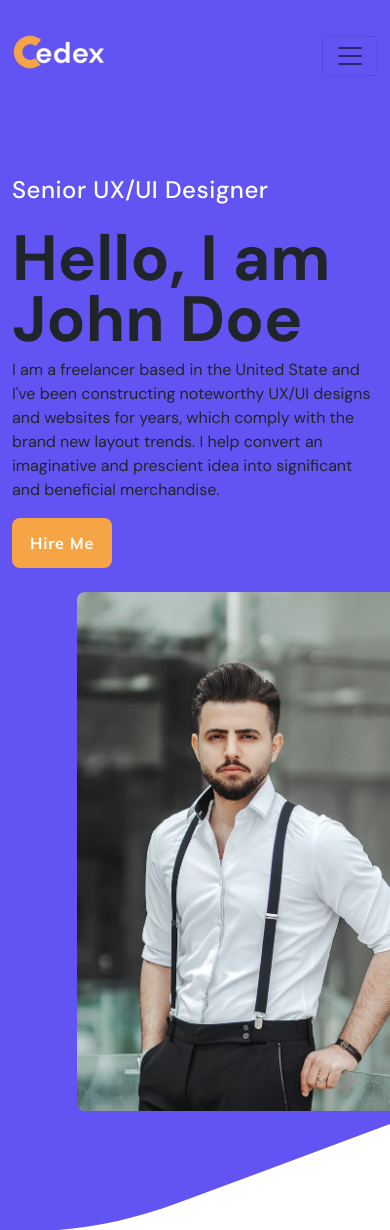
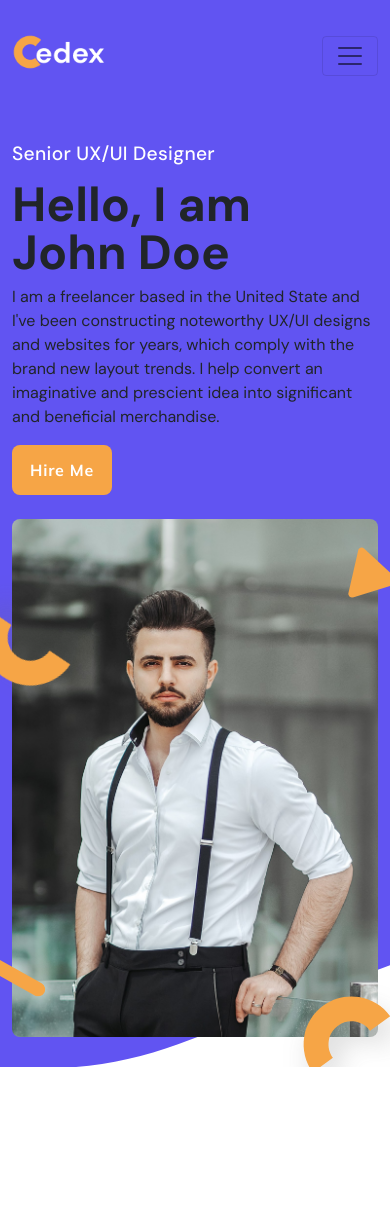
Before and after one commit to firasel/cedex, a Next.js app: page / in a window 390 px wide. After the commit the page ends 1067 px from the top, so only its background shows below. Built offline with nearby package versions, Linux system fonts and the light colour scheme.

Commit message:
hero section responsive done

```diff
--- a/components/Home/Header/Header.module.scss
+++ b/components/Home/Header/Header.module.scss
@@ -3,4 +3,5 @@
   background-repeat: no-repeat;
   background-size: cover;
   background-position: bottom;
+  overflow: hidden;
 }
--- a/components/Home/Hero/Hero.js
+++ b/components/Home/Hero/Hero.js
@@ -1,14 +1,18 @@
 import Image from "next/image";
 import React from "react";
 import { Button, Col, Row } from "react-bootstrap";
+import Ellipse from "../../../assets/images/Hero/Ellipse1.svg";
+import Polygon from "../../../assets/images/Hero/Polygon1.svg";
 import ProfileImg from "../../../assets/images/Hero/profile01.jpg";
+import Rectangle from "../../../assets/images/Hero/Rectangle.svg";
 import style from "./Hero.module.scss";
 
 const Hero = () => {
   return (
-    <div className={`container overflow-hidden ${style.heroSection}`}>
-      <Row className=" heroContainer">
-        <Col md={5} className="d-flex align-items-center">
+    <div className={`container sectionStyle ${style.heroSection}`}>
+      <Row className="heroContainer m-0 p-0">
+        <Col md={6} lg={5} className="d-flex align-items-center">
+          {/* Hero details start */}
           <div className="heroDetails">
             <h5>Senior UX/UI Designer</h5>
             <h2>
@@ -16,7 +20,7 @@ const Hero = () => {
               John Doe
             </h2>
             <p>
-              I am a freelancer based in the United State and I've been
+              I am a freelancer based in the United State and I&apos;ve been
               constructing noteworthy UX/UI designs and websites for years,
               which comply with the brand new layout trends. I help convert an
               imaginative and prescient idea into significant and beneficial
@@ -24,10 +28,29 @@ const Hero = () => {
             </p>
             <Button>Hire Me</Button>
           </div>
+          {/* Hero details end */}
         </Col>
-        <Col md={4} className="d-flex align-items-center offset-2">
+        <Col md={6} lg={4} className="d-flex align-items-center offset-lg-2">
           <div className="heroImage">
-            <Image src={ProfileImg} alt="hero image" />
+            {/* Hero profile image */}
+            <Image layout="responsive" src={ProfileImg} alt="hero image" />
+            {/*  */}
+            {/* Image background style start*/}
+            <div>
+              <div className="circle1">
+                <Image src={Ellipse} alt="ellipse" />
+              </div>
+              <div className="circle2">
+                <Image src={Ellipse} alt="ellipse" />
+              </div>
+              <div className="rectangle">
+                <Image src={Rectangle} alt="ellipse" />
+              </div>
+              <div className="polygon">
+                <Image src={Polygon} alt="ellipse" />
+              </div>
+            </div>
+            {/* Image background style end*/}
           </div>
         </Col>
       </Row>
--- a/components/Home/Hero/Hero.module.scss
+++ b/components/Home/Hero/Hero.module.scss
@@ -40,10 +40,93 @@
     }
   }
   .heroImage {
-    overflow: hidden;
+    width: 100%;
+    height: 100%;
+    position: relative;
     img {
       border-radius: 8px;
       border: 0;
     }
+    .circle1 {
+      position: absolute !important;
+      top: 1rem;
+      left: calc(100vw - 106vw);
+      transform: scale(0.8) rotate(-110deg);
+    }
+    .circle2 {
+      position: absolute !important;
+      bottom: -6.2rem;
+      right: -7.5vw;
+      transform: scale(0.8);
+    }
+    .rectangle {
+      position: absolute !important;
+      bottom: 3vh;
+      left: -2.5vw;
+      transform: scale(0.8);
+    }
+    .polygon {
+      position: absolute !important;
+      top: 1rem;
+      right: -2vw;
+      transform: scale(0.8);
+    }
+  }
+  @media screen and (max-width: 767px) {
+    .heroContainer {
+      padding-top: 1rem;
+      padding-bottom: 2rem;
+    }
+    .heroDetails {
+      h5,
+      h2,
+      p {
+        margin: 0 0 1rem 0;
+        letter-spacing: 0.3px;
+      }
+      h5 {
+        font-size: 1.2rem;
+      }
+      h2 {
+        font-size: 3rem;
+        line-height: 3rem;
+        letter-spacing: 0;
+      }
+    }
+    .heroImage {
+      .circle1 {
+        left: -12vw;
+        transform: scale(0.7) rotate(-110deg);
+      }
+      .circle2 {
+        bottom: -7rem;
+        right: -15vw;
+        transform: scale(0.7);
+      }
+      .rectangle {
+        left: -5vw;
+        transform: scale(0.7);
+      }
+      .polygon {
+        right: -5vw;
+        transform: scale(0.7);
+      }
+    }
+  }
+  @media screen and (max-width: 574px) {
+    .heroImage {
+      .circle1 {
+        left: -20vw;
+      }
+      .circle2 {
+        right: -20vw;
+      }
+      .rectangle {
+        left: -12vw;
+      }
+      .polygon {
+        right: -8vw;
+      }
+    }
   }
 }
--- a/styles/globals.css
+++ b/styles/globals.css
@@ -12,3 +12,53 @@ a {
   margin: 0;
   font-family: "DM Sans", sans-serif;
 }
+
+.sectionStyle {
+  padding-top: 30px;
+  padding-bottom: 30px;
+}
+
+.row > div:first-child {
+  padding-left: 0;
+  margin-left: 0;
+}
+
+.row > div:last-child {
+  padding-right: 0;
+  margin-right: 0;
+}
+
+@media screen and (max-width: 767px) {
+  .row > div {
+    padding: 0;
+    margin: 0;
+  }
+}
+
+@media screen and (min-width: 576px) {
+  .sectionStyle {
+    padding-top: 40px;
+    padding-bottom: 40px;
+  }
+}
+
+@media screen and (min-width: 768px) {
+  .sectionStyle {
+    padding-top: 70px;
+    padding-bottom: 70px;
+  }
+}
+
+@media screen and (min-width: 1200px) {
+  .sectionStyle {
+    padding-top: 100px;
+    padding-bottom: 100px;
+  }
+}
+
+@media screen and (min-width: 1600px) {
+  .sectionStyle {
+    padding-top: 120px;
+    padding-bottom: 120px;
+  }
+}
```
